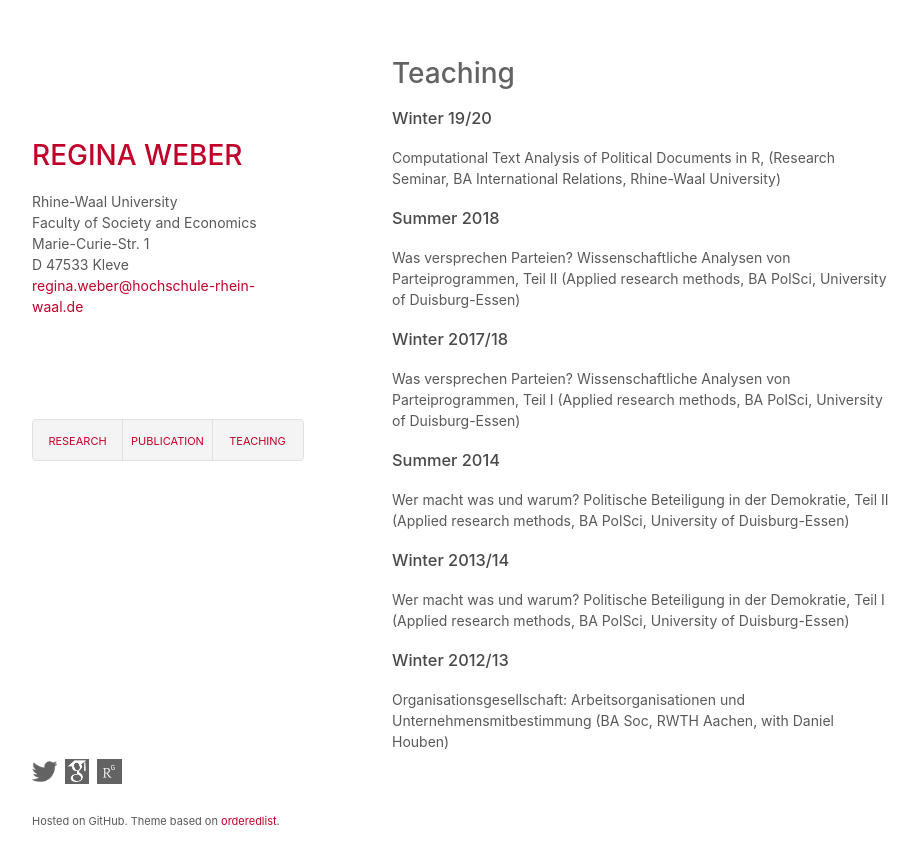
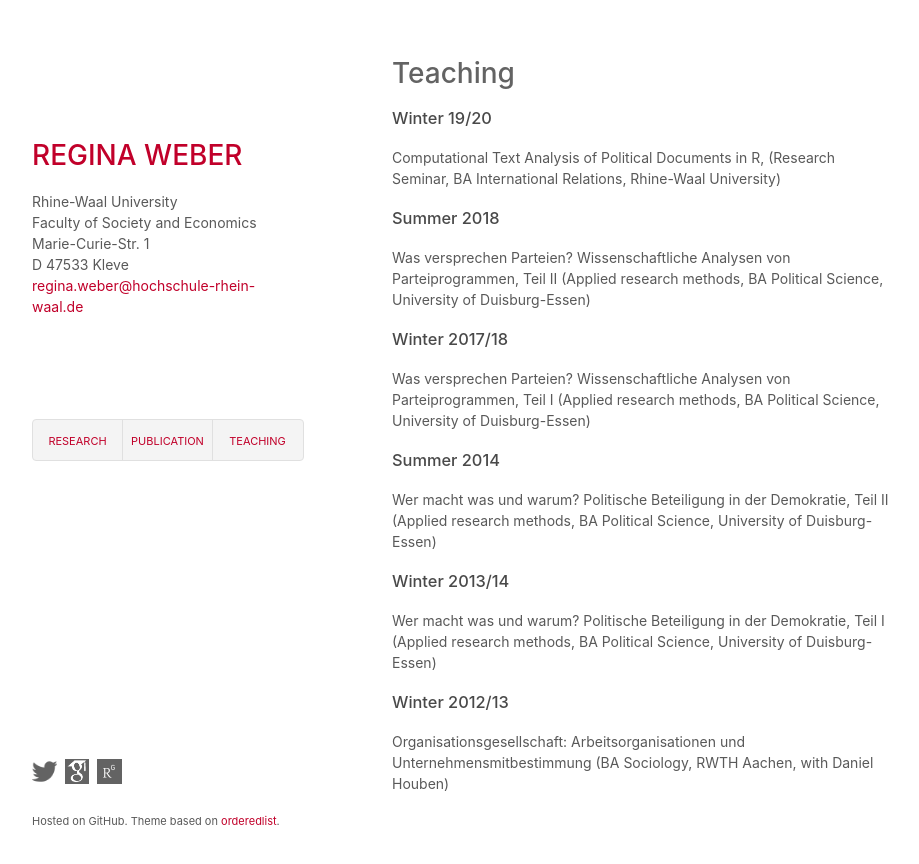
Before and after one commit to robertocabreratapia/robertocabreratapia.github.io, a Jekyll site: the page built from teaching.html, in a window 1280 px wide. Shown: the top 864 px of the page, without its empty margins (178-1097 px from the left). Built offline with Jekyll 4.4.1, drawn with Linux system fonts in a browser that asks for light colours.

Commit message:
Update teaching.html

```diff
--- a/teaching.html
+++ b/teaching.html
@@ -5,16 +5,16 @@ layout: default
 <h3>Winter 19/20</h3>
 <p>Computational Text Analysis of Political Documents in R, (Research Seminar, BA International Relations, Rhine-Waal University)</p>
 <h3>Summer 2018</h3>
-<p>Was versprechen Parteien? Wissenschaftliche Analysen von Parteiprogrammen, Teil II (Applied research methods, BA PolSci, University of Duisburg-Essen)</p>
+<p>Was versprechen Parteien? Wissenschaftliche Analysen von Parteiprogrammen, Teil II (Applied research methods, BA Political Science, University of Duisburg-Essen)</p>
 
 <h3>Winter 2017/18</h3>
-<p>Was versprechen Parteien? Wissenschaftliche Analysen von Parteiprogrammen, Teil I (Applied research methods, BA PolSci, University of Duisburg-Essen)</p>
+<p>Was versprechen Parteien? Wissenschaftliche Analysen von Parteiprogrammen, Teil I (Applied research methods, BA Political Science, University of Duisburg-Essen)</p>
 
 <h3>Summer 2014</h3>
-<p>Wer macht was und warum? Politische Beteiligung in der Demokratie, Teil II (Applied research methods, BA PolSci, University of Duisburg-Essen)</p>
+<p>Wer macht was und warum? Politische Beteiligung in der Demokratie, Teil II (Applied research methods, BA Political Science, University of Duisburg-Essen)</p>
 
 <h3>Winter 2013/14</h3>
-<p>Wer macht was und warum? Politische Beteiligung in der Demokratie, Teil I (Applied research methods, BA PolSci, University of Duisburg-Essen)</p>
+<p>Wer macht was und warum? Politische Beteiligung in der Demokratie, Teil I (Applied research methods, BA Political Science, University of Duisburg-Essen)</p>
 
 <h3>Winter 2012/13</h3>
-<p>Organisationsgesellschaft: Arbeitsorganisationen und Unternehmensmitbestimmung (BA Soc, RWTH Aachen, with Daniel Houben)</p>
+<p>Organisationsgesellschaft: Arbeitsorganisationen und Unternehmensmitbestimmung (BA Sociology, RWTH Aachen, with Daniel Houben)</p>
```
